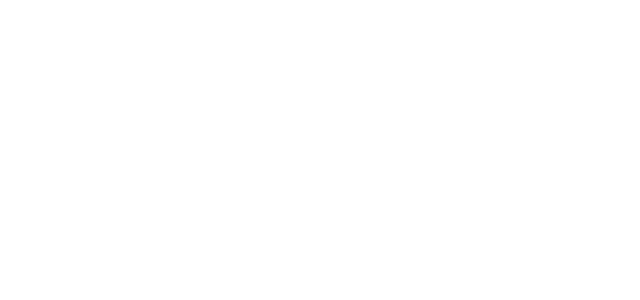
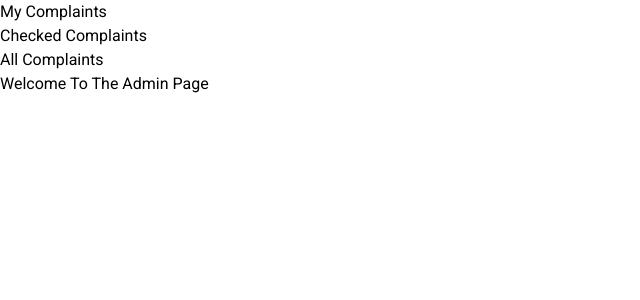
Before and after one commit to YakshMahawer/RRR, a React (Create React App) app in the folder frontend/: page /admin/home in a window 1280 px wide. Before the commit this address had no page. Shown: the top 300 px of the page, without its empty margins (0-640 px from the left). Built offline with nearby package versions, Linux system fonts and the light colour scheme.

Commit message:
Admin Components

```diff
--- /dev/null
+++ b/frontend/src/Admin/AdminHome.js
@@ -0,0 +1,13 @@
+import React, { Fragment } from 'react'
+import Sidebar from './Sidebar'
+
+const AdminHome = () => {
+  return (
+    <Fragment>
+        <Sidebar />
+          <h1>Welcome To The Admin Page</h1>
+    </Fragment>
+  );
+}
+
+export default AdminHome
--- /dev/null
+++ b/frontend/src/Admin/AllComplaints.js
@@ -0,0 +1,13 @@
+import React, { Fragment } from 'react'
+import Sidebar from './Sidebar'
+
+const AllComplaints = () => {
+  return (
+    <Fragment>
+     <Sidebar />
+      <div>All Complaints</div>
+    </Fragment>
+  )
+}
+
+export default AllComplaints
--- /dev/null
+++ b/frontend/src/Admin/Checked.js
@@ -0,0 +1,13 @@
+import React, { Fragment } from 'react'
+import Sidebar from './Sidebar'
+
+const Checked = () => {
+  return (
+    <Fragment>
+      <Sidebar />
+      <div>Checked Complaints</div>
+    </Fragment>
+  )
+}
+
+export default Checked
--- /dev/null
+++ b/frontend/src/Admin/MyComplaints.js
@@ -0,0 +1,13 @@
+import React, { Fragment } from 'react'
+import Sidebar from './Sidebar'
+
+const Complaints = () => {
+  return (
+    <Fragment>
+      <Sidebar />
+      <div> My Complaints</div>
+    </Fragment>
+  )
+}
+
+export default Complaints
--- /dev/null
+++ b/frontend/src/Admin/Sidebar.css
@@ -0,0 +1,5 @@
+.sidebar{
+    width:20vmax;
+    display: flex;
+    flex-direction: column;
+}
--- /dev/null
+++ b/frontend/src/Admin/Sidebar.js
@@ -0,0 +1,17 @@
+import React, { Fragment } from 'react'
+import './Sidebar.css'
+import { Link } from 'react-router-dom'
+
+const Sidebar = () => {
+  return (
+    <Fragment>
+      <div className="sidebar">
+        <Link to="/admin/myComplaints">My Complaints</Link>
+        <Link to="/admin/checkedComplaints">Checked Complaints</Link>
+        <Link to="/admin/allComplaints">All Complaints</Link>
+      </div>
+    </Fragment>
+  );
+}
+
+export default Sidebar
--- a/frontend/src/App.js
+++ b/frontend/src/App.js
@@ -3,7 +3,11 @@
 import Statistics from "./pages/Statistics/Statistics";
 import Status from "./pages/Status/Status";
 import Thanks from "./pages/Thanks/Thanks";
-import AdminLogin from "./Components/AdminLogin";
+import AdminLogin from "./Admin/AdminLogin";
+import AdminHome from "./Admin/AdminHome";
+import MyComplaints from "./Admin/MyComplaints";
+import Checked from "./Admin/Checked";
+import AllComplaints from "./Admin/AllComplaints";
 
 function App() {
   return (
@@ -13,7 +17,11 @@
         <Route exact path="/statistics" element={<Statistics />} />
         <Route exact path="/status" element={<Status />} />
         <Route exact path="/thanks" element={<Thanks />} />
-        <Route path="/admin" element={<AdminLogin />} />
+        <Route exact path="/admin" element={<AdminLogin />} />
+        <Route exact path="/admin/home" element={<AdminHome />} />
+        <Route exact path="/admin/myComplaints" element={<MyComplaints />} />
+        <Route exact path="/admin/checkedComplaints" element={<Checked />} />
+        <Route exact path="/admin/allComplaints" element={<AllComplaints />} />
       </Routes>
     </div>
   );
```
Also changed, not shown: frontend/src/Admin/AdminLogin.js (renamed from frontend/src/Components/AdminLogin.js).
